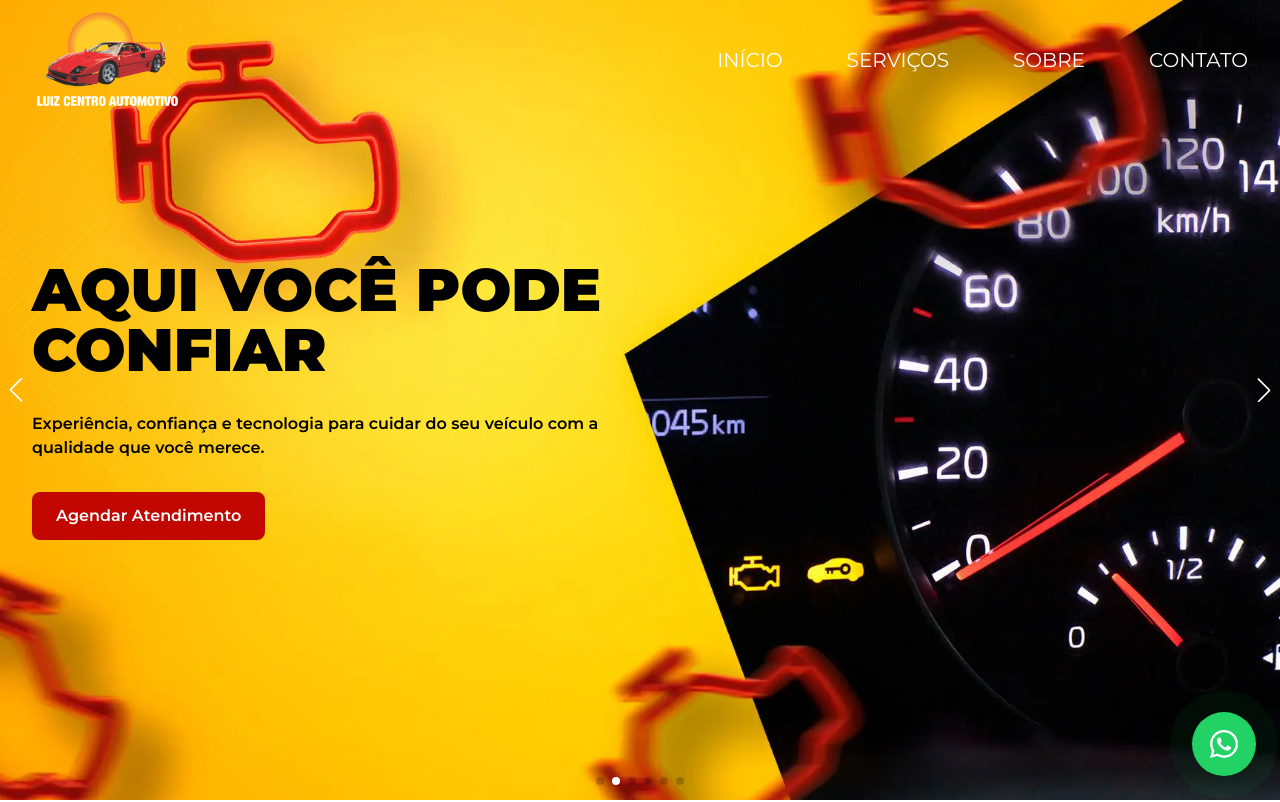
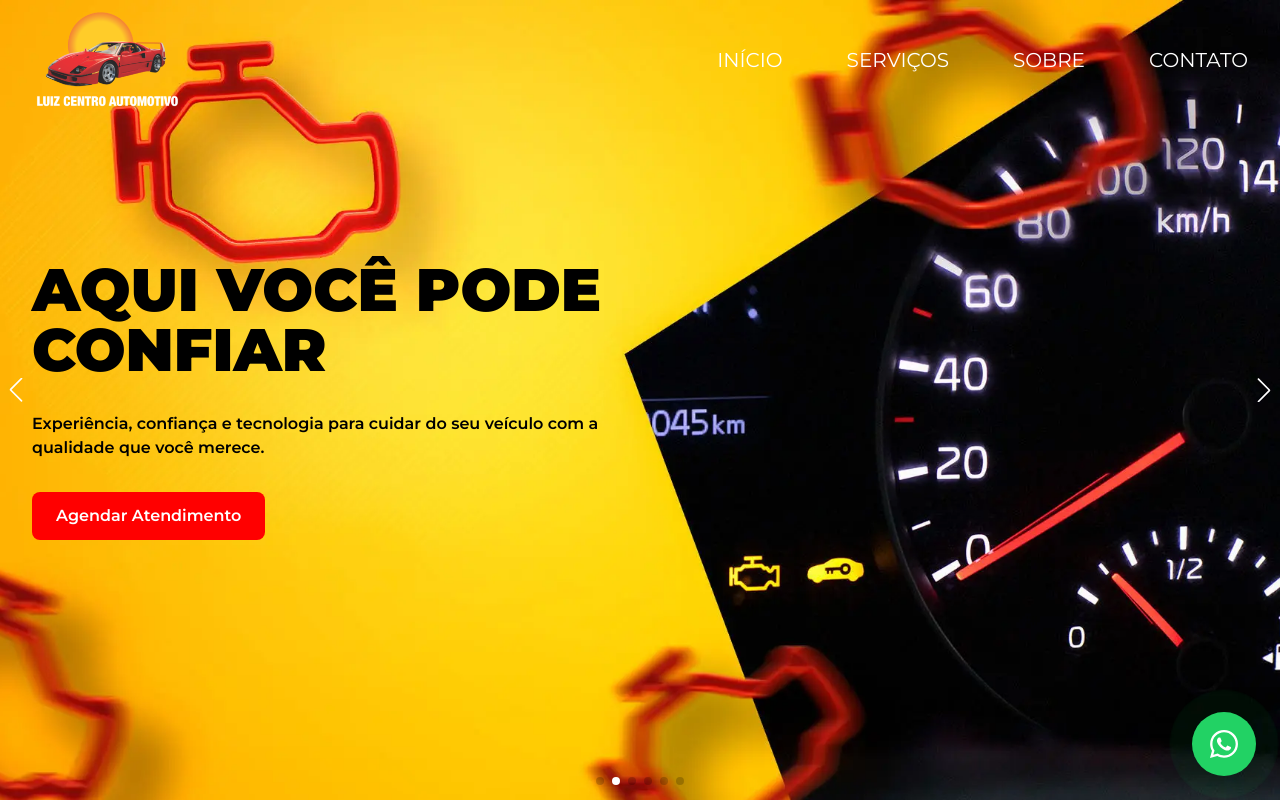
Before and after one commit to JeanCarlo10/luiz-centro-automotivo, a React (Vite) app: page / in a window 1280 px wide. Shown: the top 802 px of the page. Built offline with nearby package versions, Linux system fonts and the light colour scheme.

Commit message:
Ajustes na hero

```diff
--- a/src/components/HeroCarousel.tsx
+++ b/src/components/HeroCarousel.tsx
@@ -31,7 +31,7 @@ const slides: Slide[] = [
     positionMobile: "20% 40%",
     positionDesktop: "50% 50%",
     buttonVariant: "yellow",
-    textVariant: "dark",
+    textVariant: "light",
   },
   {
     src: Hero02,
@@ -114,8 +114,8 @@ const HeroCarousel = () => {
 
             const buttonClass =
               item.buttonVariant === "yellow"
-                ? "bg-yellow-400 text-black hover:bg-yellow-300"
-                : "bg-(--primary-medium) text-white hover:bg-(--primary)";
+                ? "bg-(--yellow) text-black hover:bg-yellow-400"
+                : "bg-(--primary) text-white hover:bg-(--primary-medium)";
 
             return (
               <SwiperSlide key={i} className="w-full h-full">
```
